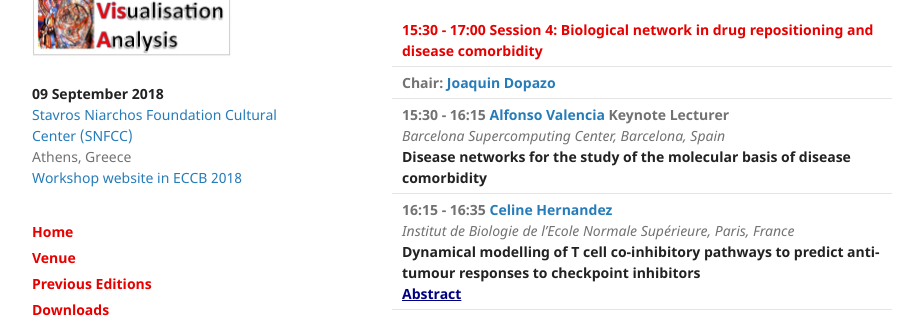
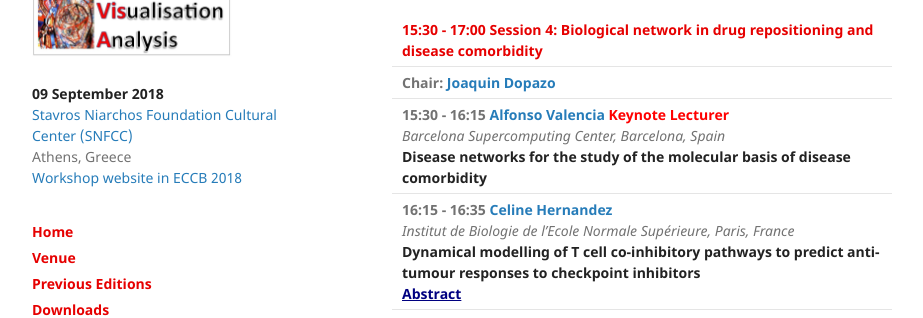
Before and after one commit to lcmonraz/Bionetvisa.github.io, a Jekyll site: the page built from index.md, in a window 1280 px wide and 900 px high, scrolled down 2589 px. Shown: the part 150-468 px from the top of the window, without its empty margins (178-1101 px from the left). Built offline with Jekyll 4.4.1, drawn with Linux system fonts in a browser that asks for light colours.

Commit message:
Update index.md

```diff
--- a/index.md
+++ b/index.md
@@ -100,7 +100,7 @@ layout: default
 <table>
 <tr><th><font color="#e60000">15:30 - 17:00 Session 4: Biological network in drug repositioning and disease comorbidity</font></th></tr>
 <tr><td><b>Chair: <a href="http://peoplewiki.clinbioinfosspa.es/jdopazo/">Joaquin Dopazo</a></b></td></tr>
-<tr><td><b>15:30 - 16:15 <a href="https://www.bsc.es/valencia-alfonso">Alfonso Valencia</a> Keynote Lecturer</b><br />
+<tr><td><b>15:30 - 16:15 <a href="https://www.bsc.es/valencia-alfonso">Alfonso Valencia</a><font color="red"> Keynote Lecturer</font></b><br />
 <i>Barcelona Supercomputing Center, Barcelona, Spain</i><br />
 <strong>Disease networks for the study of the molecular basis of disease comorbidity</strong></td></tr>
 <tr><td><b>16:15 - 16:35 <a href="http://www.ibens.ens.fr/spip.php?article95">Celine Hernandez</a></b><br />
```
